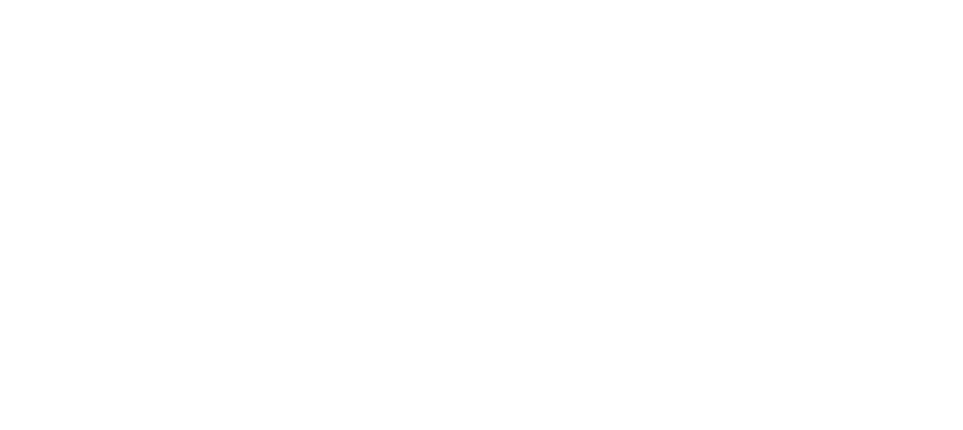
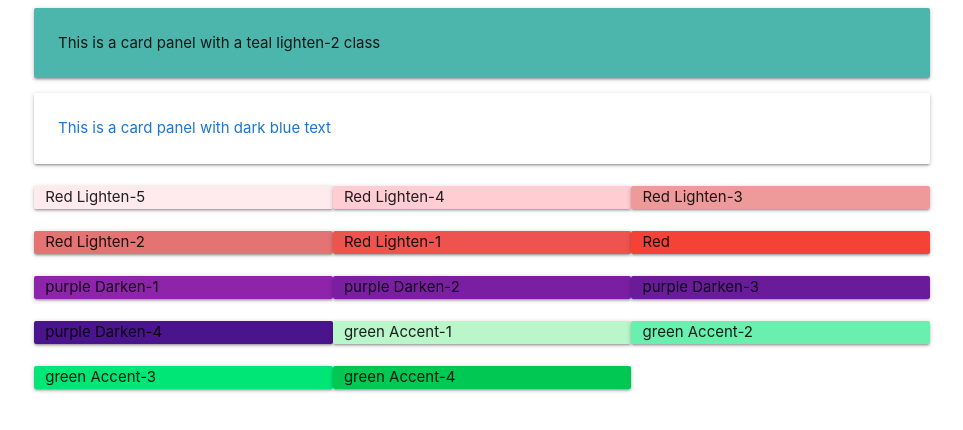
Before and after one commit to DetroitCoders/LearningProjects, a plain HTML site: page Materialize-Learning/index.html in a window 1280 px wide. Shown: the whole page, without its empty margins (158-1121 px from the left). Drawn offline with Linux system fonts and the light colour scheme.

Commit message:
Learning Part 1

```diff
--- a/Materialize-Learning/index.html
+++ b/Materialize-Learning/index.html
@@ -11,6 +11,28 @@
   </head>
 
   <body>
+        <div class="container">
+            <div class="card-panel teal lighten-2">This is a card panel with a teal lighten-2 class</div>
+            <div class="card-panel">
+                <span class="blue-text text-darken-2">This is a card panel with dark blue text</span>
+            </div>
+            <div class="row">
+                <div class="card-panel col s4 red lighten-5">Red Lighten-5</div>
+                <div class="card-panel col s4 red lighten-4">Red Lighten-4</div>
+                <div class="card-panel col s4 red lighten-3">Red Lighten-3</div>
+                <div class="card-panel col s4 red lighten-2">Red Lighten-2</div>
+                <div class="card-panel col s4 red lighten-1">Red Lighten-1</div>
+                <div class="card-panel col s4 red">Red</div>
+                <div class="card-panel col s4 purple darken-1">purple Darken-1</div>
+                <div class="card-panel col s4 purple darken-2">purple Darken-2</div>
+                <div class="card-panel col s4 purple darken-3">purple Darken-3</div>
+                <div class="card-panel col s4 purple darken-4">purple Darken-4</div>
+                <div class="card-panel col s4 green accent-1">green Accent-1</div>
+                <div class="card-panel col s4 green accent-2">green Accent-2</div>
+                <div class="card-panel col s4 green accent-3">green Accent-3</div>
+                <div class="card-panel col s4 green accent-4">green Accent-4</div>
+            </div>
+        </div>
 
     <!--JavaScript at end of body for optimized loading-->
     <script type="text/javascript" src="js/materialize.min.js"></script>
```
